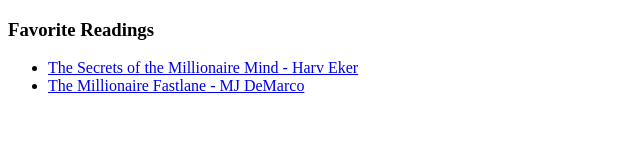
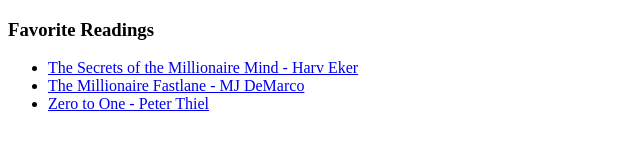
Before and after one commit to PyJCPP/personal-site, a plain HTML site: page readings.html in a window 1280 px wide. Shown: the whole page, without its empty margins (0-640 px from the left). Drawn offline with Linux system fonts and the light colour scheme.

Commit message:
Added book to reading list

```diff
--- a/readings.html
+++ b/readings.html
@@ -11,6 +11,7 @@
   <ul>
     <li><a href="https://www.harveker.com/">The Secrets of the Millionaire Mind - Harv Eker</a></li>
     <li><a href="http://www.themillionairefastlane.com/">The Millionaire Fastlane - MJ DeMarco</a></li>
+    <li><a href="http://zerotoonebook.com/">Zero to One - Peter Thiel</a></li>
   </ul>
 </body>
 
```
